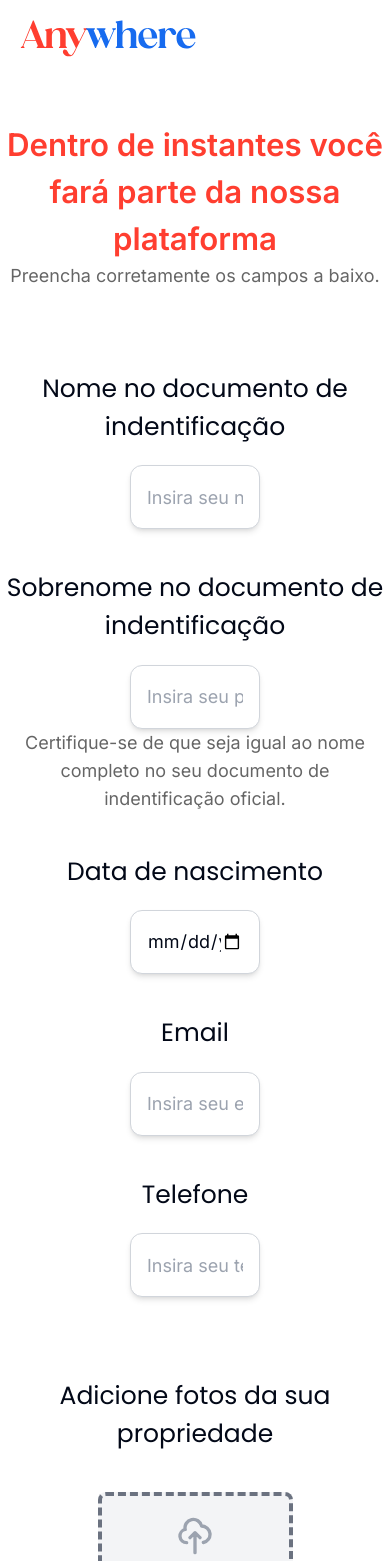
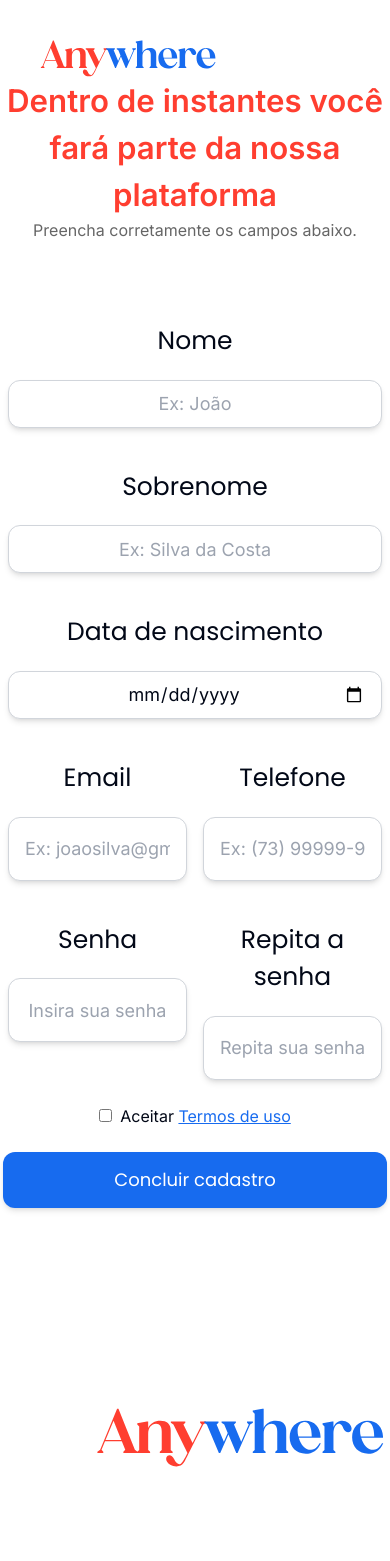
Before and after one commit to NicolasXs/AnyWhere_Front, a React (Vite) app: page /registro in a window 390 px wide. Shown: the top 1561 px of the page. Built offline with nearby package versions, Linux system fonts and the light colour scheme.

Commit message:
feat: consuming user register API

```diff
--- a/src/config/config.tsx
+++ b/src/config/config.tsx
@@ -13,3 +13,26 @@ export const propertyRegister = async (requestBody: any) => {
         throw error;
     }
 };
+
+export const createUser = async (requestBody: any) => {
+    try {
+        const response = await API.post('/users', requestBody);
+        return response.data;
+    } catch (error) {
+        console.error("Error:", error);
+        throw error;
+    }
+};
+
+// export const createUser = async (registerForm: { name: string; lastname: string; birthdate: string; email: string; phone: string; }) => {
+//     const bodyForm = JSON.stringify(registerForm);
+//     const config = {
+//       method: "POST",
+//       headers: {
+//         "content-type": "application/json",
+//       },
+//       body: bodyForm,
+//     };
+//     const response = await fetch(`${API}/users`, config);
+//     return response;
+//   };
--- a/src/pages/UserRegister/UserRegister.tsx
+++ b/src/pages/UserRegister/UserRegister.tsx
@@ -1,128 +1,150 @@
+import { useState } from "react";
 import { Link } from "react-router-dom";
 import anywhereLogo from "../../assets/images/Anywhere.svg";
 import Footer from "../../components/Footer/Footer";
-import { FileInputUser } from "./components/FileInputUser";
+import { createUser } from '../../config/config';
+
 export default function UserRegister() {
+  const [formData, setFormData] = useState({
+    name: "",
+    lastname: "",
+    birthdate: "",
+    email: "",
+    phone: "",
+    password: "",
+    confirmPassword: "",
+  });
+
+  const handleChange = (e: React.ChangeEvent<HTMLInputElement>) => {
+    setFormData({
+      ...formData,
+      [e.target.name]: e.target.value,
+    });
+  };
+
+  const handleSubmit = async (e: React.FormEvent) => {
+    e.preventDefault();
+    if (formData.password !== formData.confirmPassword) {
+      alert("Passwords do not match");
+      return;
+    }
+
+    const { password, confirmPassword, ...requestBody } = formData;
+    try {
+      const response = await createUser(requestBody);
+      console.log("User created successfully:", response);
+    } catch (error) {
+      console.error("Failed to create user:", error);
+    }
+  };
+
   return (
     <div className="h-full w-full flex-col justify-start">
       <img
         style={{ cursor: "pointer" }}
-        className={`w-44 ml-10 mt-10 ${window.innerWidth < 1366 ? "mt-5" : "md:mt-10"
-          } ${window.innerWidth < 1366 ? "ml-5" : "md:ml-10"} ${window.innerWidth < 1366 ? "mb-5" : "md:mb-0"
-          }`}
+        className="w-44 ml-10 mt-10 md:mt-10 md:ml-10"
         src={anywhereLogo}
         alt="logo"
       />
 
-      <div className="flex flex-col items-center mt-16">
-        <p
-          className={`text-3xl mt-0 w-xl ${window.innerWidth <= 1366 && window.innerHeight < 1408
-            ? "mb-0"
-            : "md:mb-0"
-            } ${window.innerWidth < 500 ? "text-2xl" : "text-base sm:text-3xl"
-            } text-customVermelho font-semibold text-center justify-center font-[inter] ${window.innerWidth <= 1366 && window.innerHeight < 1408
-              ? "text-2xl"
-              : "text-base sm:text-3xl"
-            } ${window.innerWidth <= 1366 && window.innerHeight < 1408
-              ? "mt-0"
-              : "md:mt-0"
-            }`}
-        >
+      <div className="flex flex-col items-center">
+        <p className="text-3xl mt-0 w-xl text-customVermelho font-semibold text-center justify-center font-[inter] md:mb-0">
           Dentro de instantes você fará parte da nossa plataforma
         </p>
-        <span
-          className={`${window.innerWidth <= 1366 && window.innerHeight < 1408
-            ? "text-lg"
-            : "text-base sm:text-3xl"
-            } ${window.innerWidth >= 2560 && window.innerWidth < 3440
-              ? "block"
-              : "inline-block"
-            } ${window.innerWidth < 1366 ? "" : "text-center "
-            } text-black opacity-60 font-normal justify-center`}
-        >
-          Preencha corretamente os campos a baixo.
+        <span className="text-base sm:text-3xl text-black opacity-60 font-normal justify-center md:text-center">
+          Preencha corretamente os campos abaixo.
         </span>
       </div>
 
-      <div className="formInputsUser mt-30">
-        <div className={`mt-20 text-center`}>
-          <p className="text-2xl mb-5 font-[Poppins]">
-            Nome no documento de indentificação
-          </p>
-          <form>
+      <form className="formInputsUser mt-10 md:mt-20" onSubmit={handleSubmit}>
+        <div className="flex justify-center items-start flex-wrap">
+          <div className="mt-10 md:mt-0 text-center w-full sm:w-1/2 md:w-1/4 px-2">
+            <p className="text-2xl mb-5 font-[Poppins]">Nome</p>
             <input
-              className="w-2/6 h-16 text-lg text-center border border-solid border-gray-300 rounded-xl px-4 py-2 focus:outline-none shadow-md"
+              name="name"
+              value={formData.name}
+              onChange={handleChange}
+              className="w-full h-12 text-lg text-center border border-solid border-gray-300 rounded-xl px-4 py-2 focus:outline-none shadow-md"
               type="text"
-              placeholder="Insira seu nome aqui!"
+              placeholder="Ex: João"
             />
-          </form>
           </div>
-
-        <div className={`mt-10 text-center`}>
-          <p className="text-2xl mb-5 font-[Poppins]">
-            Sobrenome no documento de indentificação
-          </p>
-          <form>
+          <div className="mt-10 md:mt-0 text-center w-full sm:w-1/2 md:w-1/4 px-2">
+            <p className="text-2xl mb-5 font-[Poppins]">Sobrenome</p>
             <input
-              className="w-2/6 h-16 text-lg text-center border border-solid border-gray-300 rounded-xl px-4 py-2 focus:outline-none shadow-md"
+              name="lastname"
+              value={formData.lastname}
+              onChange={handleChange}
+              className="w-full h-12 text-lg text-center border border-solid border-gray-300 rounded-xl px-4 py-2 focus:outline-none shadow-md"
               type="text"
-              placeholder="Insira seu primeiro nome aqui!"
+              placeholder="Ex: Silva da Costa"
             />
-          </form>
-          <span className="text-black opacity-60 font-normal text-lg mt-5">
-            Certifique-se de que seja igual ao nome completo no seu documento de <br /> indentificação oficial.
-          </span>
           </div>
-
-        <div className={`mt-10 text-center`}>
-          <p className="text-2xl mb-5 font-[Poppins]">
-            Data de nascimento
-          </p>
-
-          <form>
+          <div className="mt-10 md:mt-0 text-center w-full sm:w-1/2 md:w-1/4 px-2">
+            <p className="text-2xl mb-5 font-[Poppins]">Data de nascimento</p>
             <input
-              className="w-2/6 h-16 text-lg text-center border border-solid border-gray-300 rounded-xl px-4 py-2 focus:outline-none shadow-md"
+              name="birthdate"
+              value={formData.birthdate}
+              onChange={handleChange}
+              className="w-full h-12 text-lg text-center border border-solid border-gray-300 rounded-xl px-4 py-2 focus:outline-none shadow-md"
               type="date"
               placeholder="Insira sua data de nascimento aqui!"
             />
-          </form>
+          </div>
         </div>
 
-
-        <div className={`mt-10 text-center`}>
-          <p className="text-2xl mb-5 font-[Poppins]">
-            Email
-          </p>
-          <form>
+        <div className="flex justify-center items-start mt-10">
+          <div className="w-full md:w-4/6 flex justify-evenly">
+            <div className="text-center w-full sm:w-2/5 md:w-5/12 px-2">
+              <p className="text-2xl mb-5 font-[Poppins]">Email</p>
               <input
-              className="w-2/6 h-16 text-lg text-center border border-solid border-gray-300 rounded-xl px-4 py-2 focus:outline-none shadow-md"
+                name="email"
+                value={formData.email}
+                onChange={handleChange}
+                className="w-full h-16 text-lg text-center border border-solid border-gray-300 rounded-xl px-4 py-2 focus:outline-none shadow-md"
                 type="email"
-              placeholder="Insira seu email aqui!"
+                placeholder="Ex: joaosilva@gmail.com"
               />
-          </form>
+            </div>
+            <div className="text-center w-full sm:w-2/5 md:w-5/12 px-2">
+              <p className="text-2xl mb-5 font-[Poppins]">Telefone</p>
+              <input
+                name="phone"
+                value={formData.phone}
+                onChange={handleChange}
+                className="w-full h-16 text-lg text-center border border-solid border-gray-300 rounded-xl px-4 py-2 focus:outline-none shadow-md"
+                type="tel"
+                placeholder="Ex: (73) 99999-9999"
+              />
+            </div>
+          </div>
         </div>
 
-        <div className={`mt-10 text-center`}>
-          <p className="text-2xl mb-5 font-[Poppins]">
-            Telefone
-          </p>
-          <form>
+        <div className="flex justify-center items-start mt-10">
+          <div className="w-full md:w-4/6 flex justify-evenly">
+            <div className="text-center w-full sm:w-2/5 md:w-5/12 px-2">
+              <p className="text-2xl mb-5 font-[Poppins]">Senha</p>
               <input
-              className="w-2/6 h-16 text-lg text-center border border-solid border-gray-300 rounded-xl px-4 py-2 focus:outline-none shadow-md"
-              type="tel"
-              placeholder="Insira seu telefone aqui!"
+                name="password"
+                value={formData.password}
+                onChange={handleChange}
+                className="w-full h-16 text-lg text-center border border-solid border-gray-300 rounded-xl px-4 py-2 focus:outline-none shadow-md"
+                type="password"
+                placeholder="Insira sua senha"
               />
-          </form>
             </div>
-
-        <div className={`mt-20 text-center`}>
-          <p className="text-2xl mb-10 font-[Poppins]">
-            Adicione fotos da sua propriedade
-          </p>
+            <div className="text-center w-full sm:w-2/5 md:w-5/12 px-2">
+              <p className="text-2xl mb-5 font-[Poppins]">Repita a senha</p>
+              <input
+                name="confirmPassword"
+                value={formData.confirmPassword}
+                onChange={handleChange}
+                className="w-full h-16 text-lg text-center border border-solid border-gray-300 rounded-xl px-4 py-2 focus:outline-none shadow-md"
+                type="password"
+                placeholder="Repita sua senha"
+              />
             </div>
-
-        <div className="h-auto w-full flex flex-col items-center">
-          <FileInputUser />
+          </div>
         </div>
 
         <div className="flex justify-center items-center mt-6">
@@ -137,9 +159,8 @@ export default function UserRegister() {
             Concluir cadastro
           </button>
         </div>
-
-      </div>
+      </form>
       <Footer />
     </div>
-  )
+  );
 }
```
Lines whose indentation alone changed are shown as unchanged.
